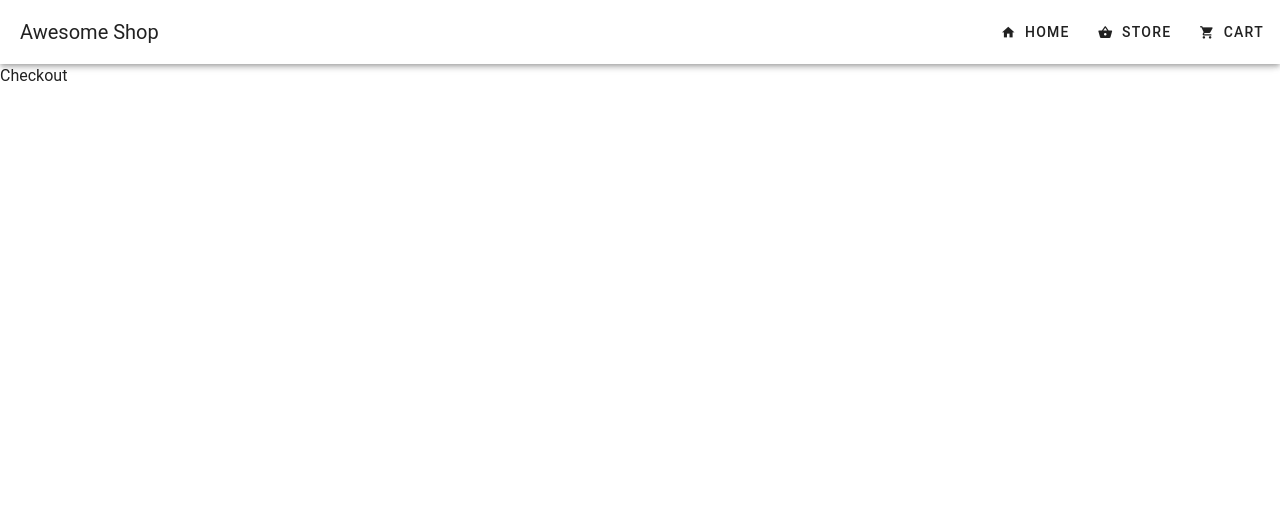
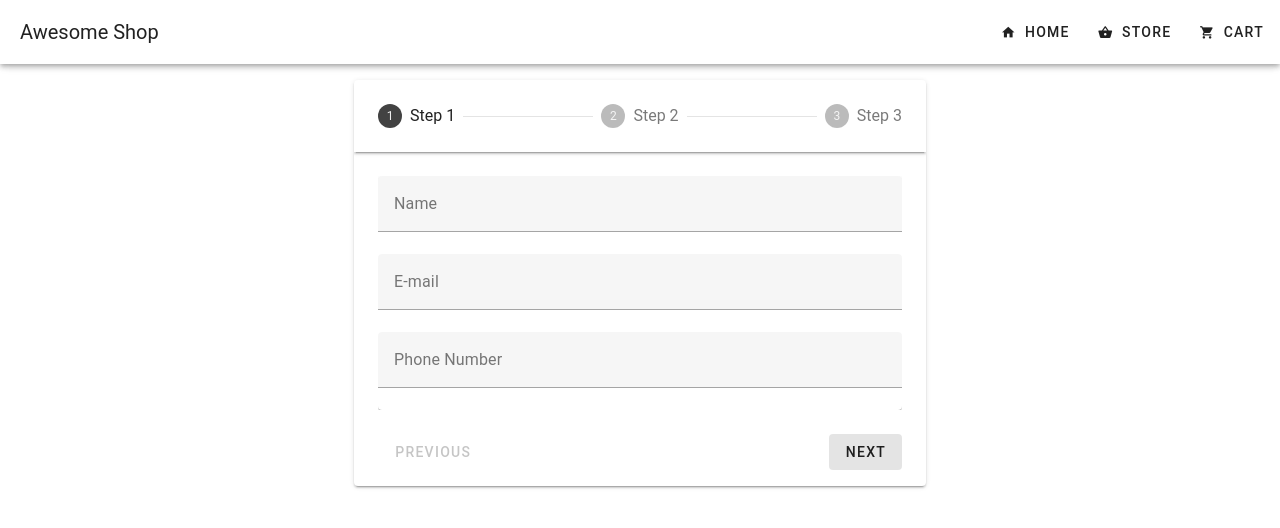
Before and after one commit to B5u2423/Vue-tutorials, a Vue app in the folder vuetify-store/: page /checkout in a window 1280 px wide. Shown: the top 528 px of the page. Built offline with nearby package versions, Linux system fonts and the light colour scheme.

Commit message:
WIP: Checkout view

```diff
--- a/vuetify-store/src/components/cart/CheckoutBox.vue
+++ b/vuetify-store/src/components/cart/CheckoutBox.vue
@@ -1,5 +1,8 @@
 <script setup>
 import { ref } from 'vue'
+import { useRouter } from 'vuetify/lib/composables/router'
+
+const router = useRouter()
 
 const checkoutForm = ref(null)
 const nameRules = ref([])
@@ -8,8 +11,7 @@ const name = ref('')
 const email = ref('')
 
 function goToCheckout() {
-  console.log('checked out')
-  // this.$router.push({ name: 'checkout' })
+  router.push({ name: 'checkout' })
 }
 </script>
 
--- /dev/null
+++ b/vuetify-store/src/components/checkout/ContactInfo.vue
@@ -0,0 +1,16 @@
+<script setup>
+import { ref } from 'vue'
+
+const email = ref('')
+const name = ref('')
+const phone = ref('')
+</script>
+<template>
+  <v-card>
+    <v-text-field v-model="name" label="Name" />
+
+    <v-text-field v-model="email" label="E-mail" />
+
+    <v-text-field v-model="phone" label="Phone Number" />
+  </v-card>
+</template>
--- /dev/null
+++ b/vuetify-store/src/components/checkout/Review.vue
@@ -0,0 +1,2 @@
+<script setup></script>
+<template>Review</template>
--- /dev/null
+++ b/vuetify-store/src/components/checkout/ShippingInfo.vue
@@ -0,0 +1,14 @@
+<script setup>
+import { ref } from 'vue'
+
+const street = ref('')
+const state = ref('')
+const zip = ref('')
+</script>
+<template>
+  <v-text-field v-model="street" label="Street Address" />
+
+  <v-text-field v-model="state" label="State" />
+
+  <v-text-field v-model="zip" label="Zip" />
+</template>
--- a/vuetify-store/src/views/Checkout.vue
+++ b/vuetify-store/src/views/Checkout.vue
@@ -1,3 +1,41 @@
-<script setup></script>
+<script setup>
+import ContactInfo from '@/components/checkout/ContactInfo.vue'
+import ShippingInfo from '@/components/checkout/ShippingInfo.vue'
+import Review from '@/components/checkout/Review.vue'
+import { ref } from 'vue'
 
-<template>Checkout</template>
+const steps = ref(['Step 1', 'Step 2', 'Step 3'])
+const checkoutForm = ref(false)
+const email = ref('')
+const name = ref('')
+const phone = ref('')
+const street = ref('')
+const state = ref('')
+const zip = ref('')
+
+function submitOrder() {
+  router.push({ name: 'thankyou' })
+}
+</script>
+
+<template>
+  <v-container>
+    <v-row>
+      <v-col cols="12" sm="6" offset-sm="3">
+        <v-stepper :items="steps">
+          <template v-slot:item.1>
+            <ContactInfo></ContactInfo>
+          </template>
+
+          <template v-slot:item.2>
+            <ShippingInfo></ShippingInfo>
+          </template>
+
+          <template v-slot:item.3>
+            <Review></Review>
+          </template>
+        </v-stepper>
+      </v-col>
+    </v-row>
+  </v-container>
+</template>
```
